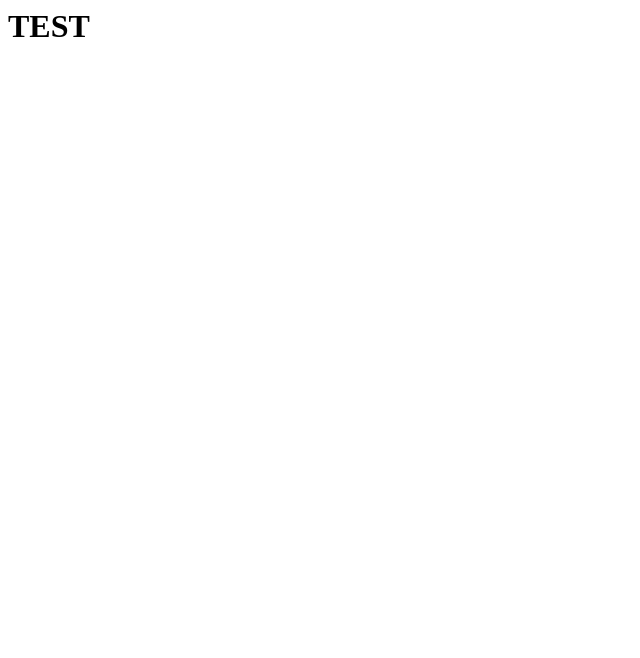
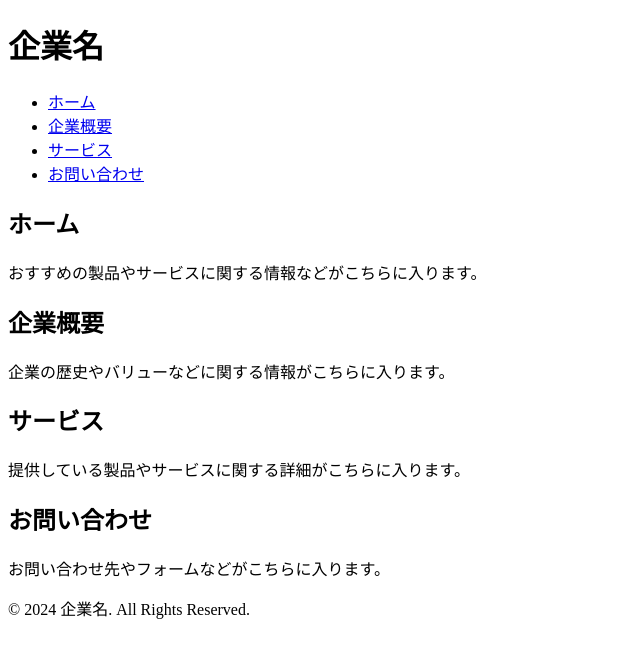
Before and after one commit to takashi-ooizumi/sample.github.io, a plain HTML site: page index.html in a window 1280 px wide. Shown: the whole page, without its empty margins (0-640 px from the left). Drawn offline with Linux system fonts and the light colour scheme.

Commit message:
サンプル雛形を作成

```diff
--- a/index.html
+++ b/index.html
@@ -1 +1,53 @@
-<h1>TEST</h1>
+<!DOCTYPE html>
+<html lang="en">
+<head>
+    <meta charset="UTF-8">
+    <meta name="viewport" content="width=device-width, initial-scale=1.0">
+    <title>企業名 - ホーム</title>
+    <style>
+        /* スタイルはここに追加してください */
+    </style>
+</head>
+<body>
+
+    <!-- ヘッダー -->
+    <header>
+        <h1>企業名</h1>
+        <nav>
+            <ul>
+                <li><a href="#home">ホーム</a></li>
+                <li><a href="#about">企業概要</a></li>
+                <li><a href="#services">サービス</a></li>
+                <li><a href="#contact">お問い合わせ</a></li>
+            </ul>
+        </nav>
+    </header>
+
+    <!-- メインコンテンツ -->
+    <section id="home">
+        <h2>ホーム</h2>
+        <p>おすすめの製品やサービスに関する情報などがこちらに入ります。</p>
+    </section>
+
+    <section id="about">
+        <h2>企業概要</h2>
+        <p>企業の歴史やバリューなどに関する情報がこちらに入ります。</p>
+    </section>
+
+    <section id="services">
+        <h2>サービス</h2>
+        <p>提供している製品やサービスに関する詳細がこちらに入ります。</p>
+    </section>
+
+    <section id="contact">
+        <h2>お問い合わせ</h2>
+        <p>お問い合わせ先やフォームなどがこちらに入ります。</p>
+    </section>
+
+    <!-- フッター -->
+    <footer>
+        <p>&copy; 2024 企業名. All Rights Reserved.</p>
+    </footer>
+
+</body>
+</html>
```
